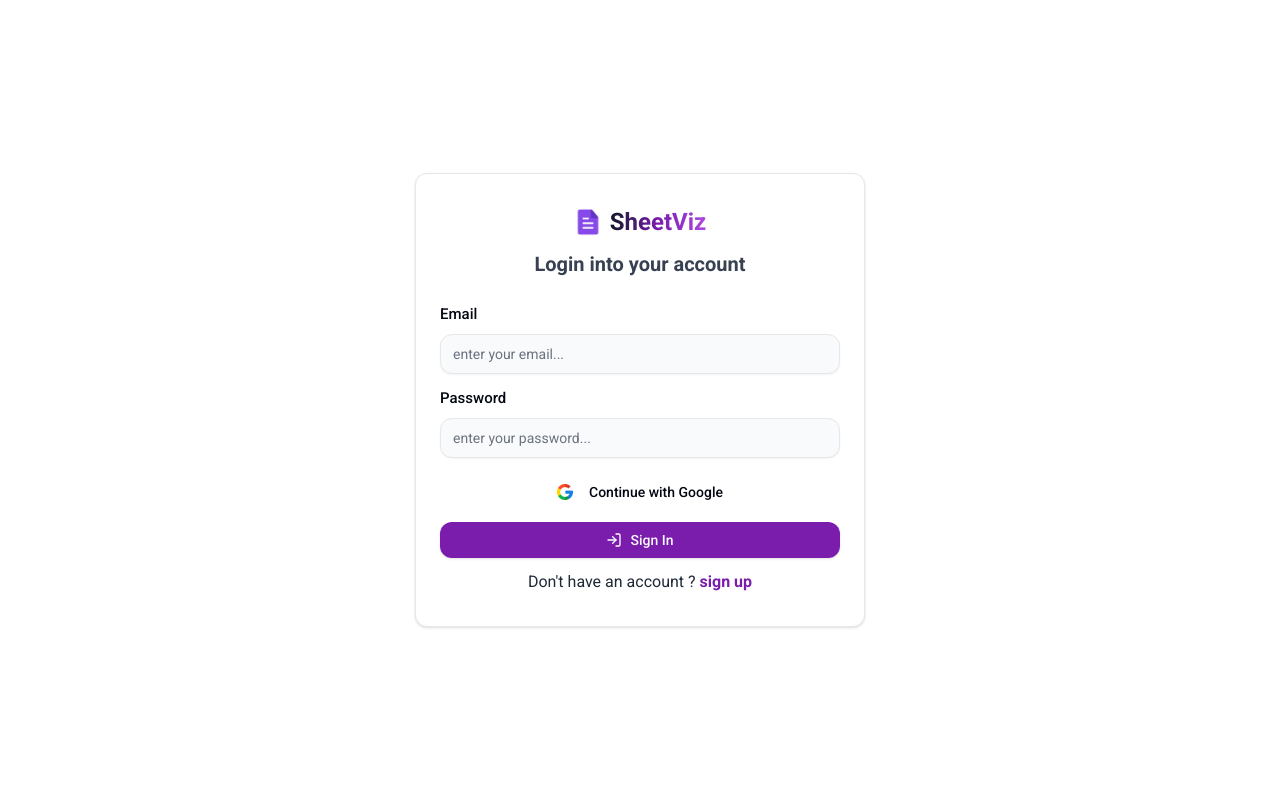
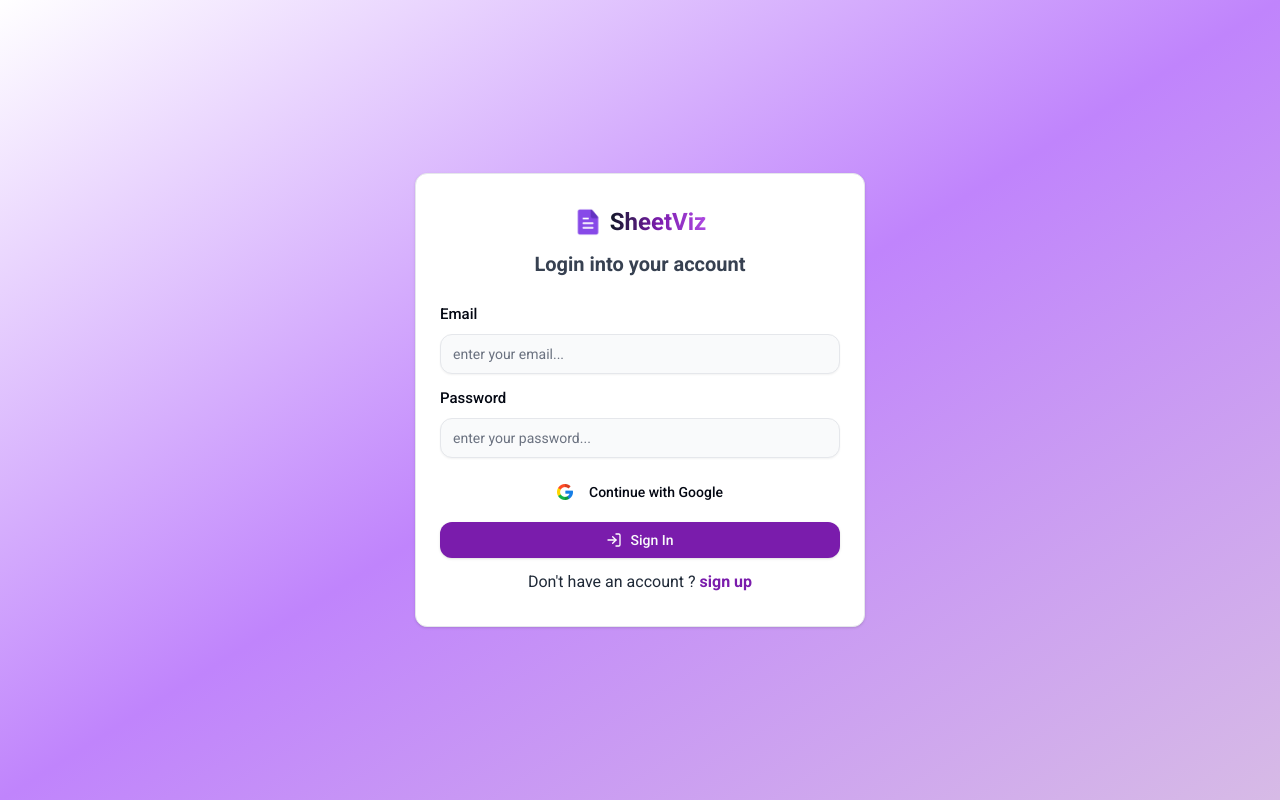
Before and after one commit to Coding1610/sheetviz, a React (Vite) app in the folder Frontend/: page /sign-in in a window 1280 px wide. Built offline with nearby package versions, Linux system fonts and the light colour scheme; no server answers.

Commit message:
changed Sign-In Sign-Up background

```diff
--- a/Frontend/src/pages/SignIn.jsx
+++ b/Frontend/src/pages/SignIn.jsx
@@ -58,7 +58,7 @@
 
   return (
     <>
-        <div className='bg-white flex justify-center items-center w-screen h-screen font-roboto'>
+        <div className='bg-gradient-to-br from-white via-brandpurplesoft to-darkRed/30 flex justify-center items-center w-screen h-screen font-roboto'>
             <Card className="w-[340px] md:w-[450px] p-6 pt-8 pb-8 ">
                 <div className='w-full flex flex-col gap-2 justify-center items-center mb-6'>
                     <Link to={RouteLandingPage} className='font-roboto font-bold text-2xl flex justify-center items-center gap-2 mb-1'>
--- a/Frontend/src/pages/SignUp.jsx
+++ b/Frontend/src/pages/SignUp.jsx
@@ -58,7 +58,7 @@
 
   return (
     <>
-        <div className='bg-white flex justify-center items-center w-screen h-screen font-roboto'>
+        <div className='bg-gradient-to-br from-white via-brandpurplesoft to-darkRed/30 flex justify-center items-center w-screen h-screen font-roboto'>
             <Card className="w-[340px] md:w-[450px] p-6 pt-8 pb-8 ">
                 <div className='w-full flex flex-col gap-2 justify-center items-center mb-6'>
                     <Link to={RouteLandingPage} className='font-roboto font-bold text-2xl flex justify-center items-center gap-2 mb-1'>
```
